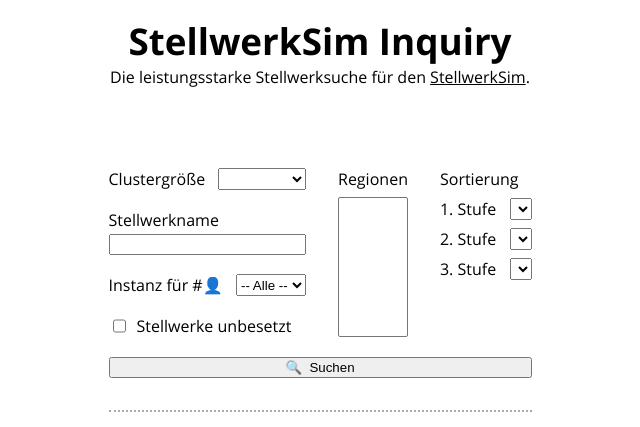
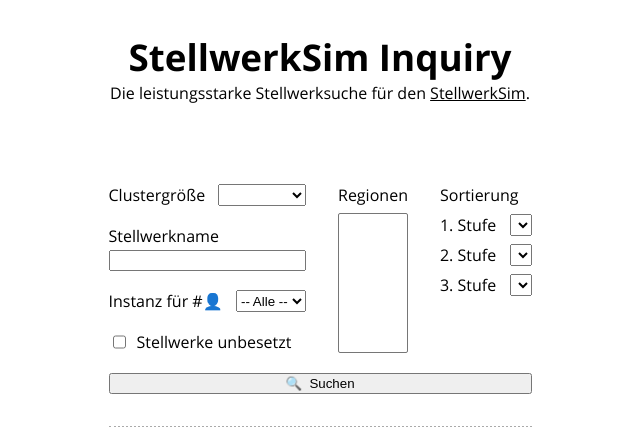
Before and after one commit to LoadingByte/sts-inquiry, a Flask app: template sts_inquiry/templates/index.html in a window 1280 px wide. Shown: the top 427 px of the page, without its empty margins (320-960 px from the left). Run offline with Flask 2, Linux system fonts and the light colour scheme; the template is opened without the code that fills it: values that come from a table or form of the project are taken from there, others are empty; some web fonts are replaced.

Commit message:
Fix spacing between header and top of the screen

```diff
--- a/sts_inquiry/static/style.css
+++ b/sts_inquiry/static/style.css
@@ -12,7 +12,7 @@ a {
 /* Header */
 
 header {
-    margin: 1em 0 5em 0;
+    margin: 2em 0 5em 0;
     text-align: center;
 }
 
```
